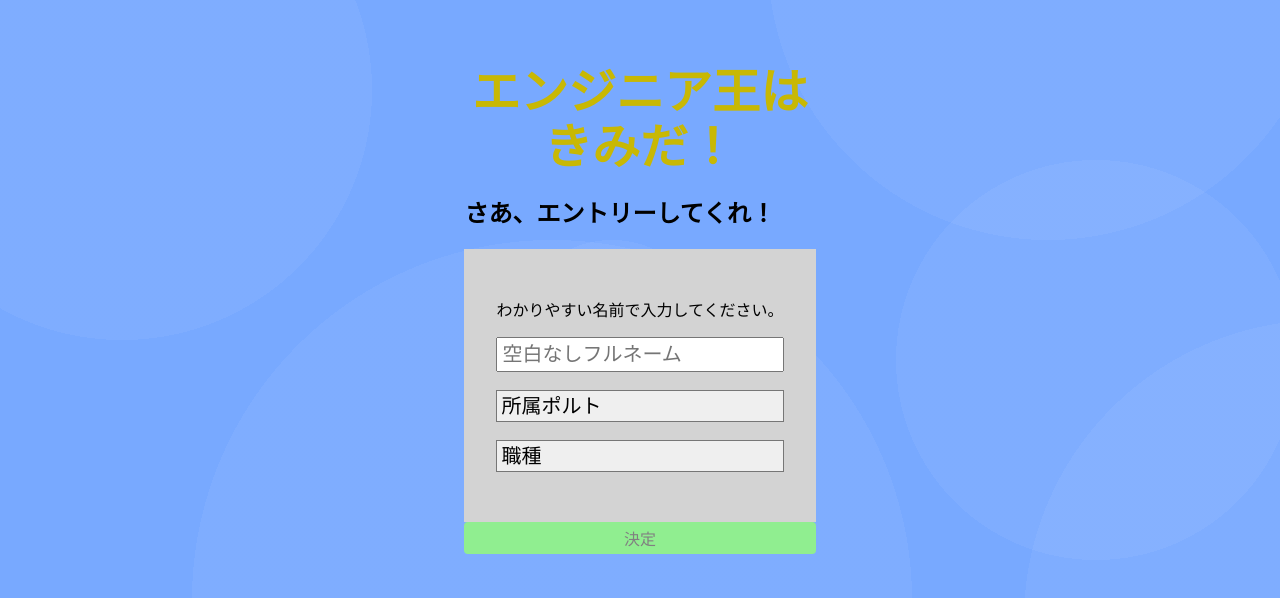
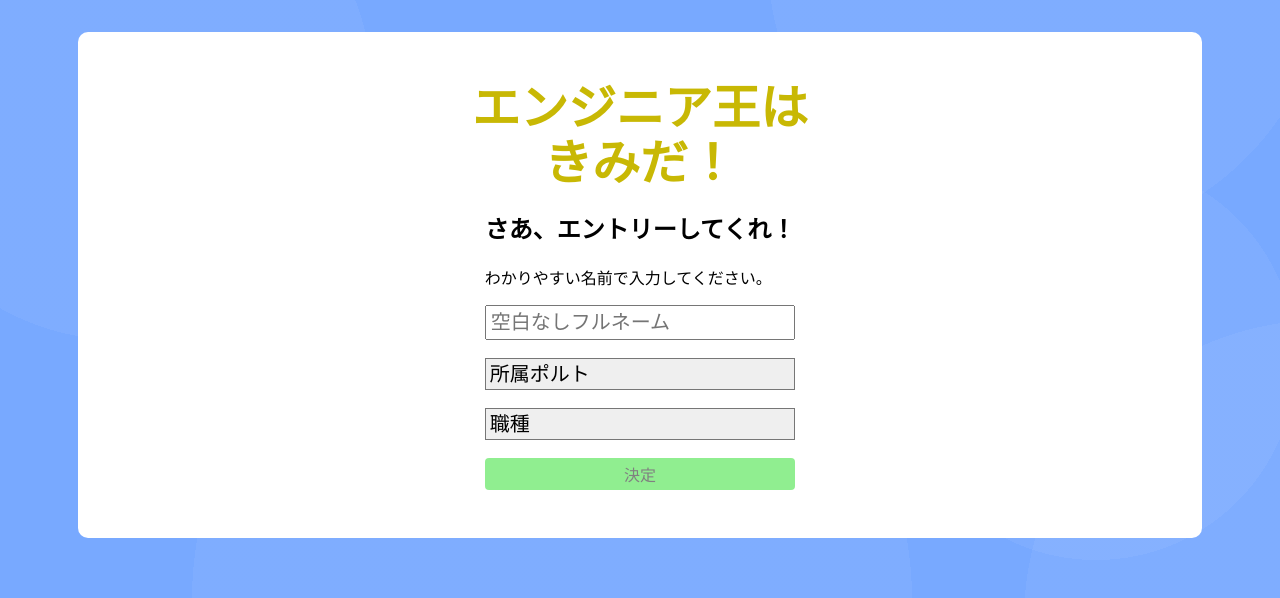
Before and after one commit to Taiki-ss/realtime-quiz-app, a Next.js app: page / in a window 1280 px wide. Shown: the top 598 px of the page. Built offline with nearby package versions, Linux system fonts and the light colour scheme.

Commit message:
エントリーcss調整(途中)

```diff
--- a/styles/Home.module.scss
+++ b/styles/Home.module.scss
@@ -23,12 +23,16 @@
 }
 
 .main {
-  padding: 2rem 0;
+  padding: 3rem 2rem;
   flex: 1;
   display: flex;
   flex-direction: column;
   justify-content: center;
   align-items: center;
+  width: 90%;
+  margin: 0 auto;
+  background: #fff;
+  border-radius: 10px;
 }
 
 .footer {
@@ -127,7 +131,10 @@
   height: 1em;
   margin-left: 0.5rem;
 }
-
+.input-container input, .input-container select{
+  border: 1px solid #0070f3;
+  padding: 10px;
+}
 @media (max-width: 600px) {
   .grid {
     width: 100%;
--- a/styles/globals.scss
+++ b/styles/globals.scss
@@ -42,8 +42,8 @@ h1 {
 }
 
 .input-container {
-  background-color: lightgray;
-  padding: 2rem;
+  // background-color: lightgray;
+  // padding: 2rem;
 }
 
 .input-name {
```
